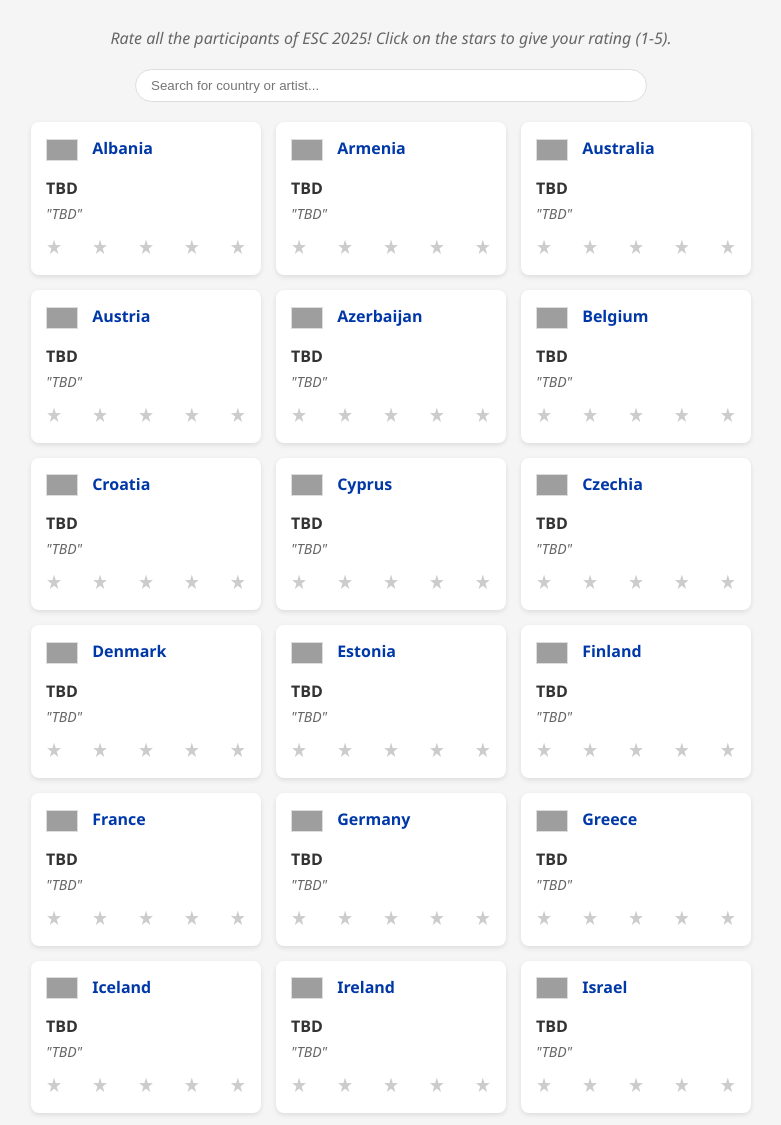
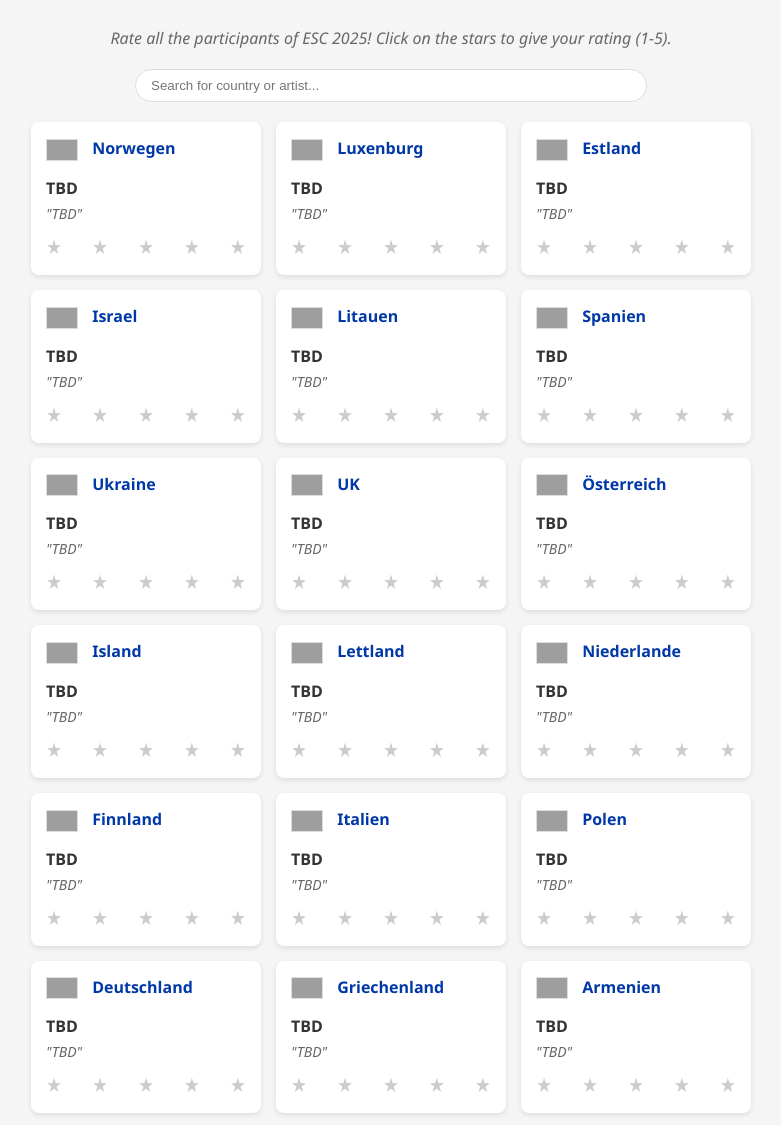
Before and after one commit to VasovanVado/Esc-Rating-Page, a plain HTML site: page index.html in a window 1280 px wide. Shown: the part 116-1241 px from the top of the page, without its empty margins (249-1030 px from the left). Drawn offline with Linux system fonts and the light colour scheme; grey boxes are pictures that could not be loaded.

Commit message:
Update index.html List of candidates

```diff
--- a/index.html
+++ b/index.html
@@ -149,40 +149,32 @@
         const participantsByYear = {
             // Template for 2025 (to be updated when participants are known)
             "2025": [
-                { country: "Albania", artist: "TBD", song: "TBD", flag: "al" },
-                { country: "Armenia", artist: "TBD", song: "TBD", flag: "am" },
-                { country: "Australia", artist: "TBD", song: "TBD", flag: "au" },
-                { country: "Austria", artist: "TBD", song: "TBD", flag: "at" },
-                { country: "Azerbaijan", artist: "TBD", song: "TBD", flag: "az" },
-                { country: "Belgium", artist: "TBD", song: "TBD", flag: "be" },
-                { country: "Croatia", artist: "TBD", song: "TBD", flag: "hr" },
-                { country: "Cyprus", artist: "TBD", song: "TBD", flag: "cy" },
-                { country: "Czechia", artist: "TBD", song: "TBD", flag: "cz" },
-                { country: "Denmark", artist: "TBD", song: "TBD", flag: "dk" },
-                { country: "Estonia", artist: "TBD", song: "TBD", flag: "ee" },
-                { country: "Finland", artist: "TBD", song: "TBD", flag: "fi" },
-                { country: "France", artist: "TBD", song: "TBD", flag: "fr" },
-                { country: "Germany", artist: "TBD", song: "TBD", flag: "de" },
-                { country: "Greece", artist: "TBD", song: "TBD", flag: "gr" },
-                { country: "Iceland", artist: "TBD", song: "TBD", flag: "is" },
-                { country: "Ireland", artist: "TBD", song: "TBD", flag: "ie" },
-                { country: "Israel", artist: "TBD", song: "TBD", flag: "il" },
-                { country: "Italy", artist: "TBD", song: "TBD", flag: "it" },
-                { country: "Latvia", artist: "TBD", song: "TBD", flag: "lv" },
-                { country: "Lithuania", artist: "TBD", song: "TBD", flag: "lt" },
-                { country: "Malta", artist: "TBD", song: "TBD", flag: "mt" },
-                { country: "Netherlands", artist: "TBD", song: "TBD", flag: "nl" },
-                { country: "Norway", artist: "TBD", song: "TBD", flag: "no" },
-                { country: "Poland", artist: "TBD", song: "TBD", flag: "pl" },
-                { country: "Portugal", artist: "TBD", song: "TBD", flag: "pt" },
-                { country: "San Marino", artist: "TBD", song: "TBD", flag: "sm" },
-                { country: "Serbia", artist: "TBD", song: "TBD", flag: "rs" },
-                { country: "Slovenia", artist: "TBD", song: "TBD", flag: "si" },
-                { country: "Spain", artist: "TBD", song: "TBD", flag: "es" },
-                { country: "Sweden", artist: "TBD", song: "TBD", flag: "se" },
-                { country: "Switzerland", artist: "TBD", song: "TBD", flag: "ch" },
-                { country: "Ukraine", artist: "TBD", song: "TBD", flag: "ua" },
-                { country: "United Kingdom", artist: "TBD", song: "TBD", flag: "gb" }
+                { country: "Norwegen", artist: "TBD", song: "TBD", flag: "al" },
+                { country: "Luxenburg", artist: "TBD", song: "TBD", flag: "am" },
+                { country: "Estland", artist: "TBD", song: "TBD", flag: "au" },
+                { country: "Israel", artist: "TBD", song: "TBD", flag: "at" },
+                { country: "Litauen", artist: "TBD", song: "TBD", flag: "az" },
+                { country: "Spanien", artist: "TBD", song: "TBD", flag: "be" },
+                { country: "Ukraine", artist: "TBD", song: "TBD", flag: "hr" },
+                { country: "UK", artist: "TBD", song: "TBD", flag: "cy" },
+                { country: "Österreich", artist: "TBD", song: "TBD", flag: "cz" },
+                { country: "Island", artist: "TBD", song: "TBD", flag: "dk" },
+                { country: "Lettland", artist: "TBD", song: "TBD", flag: "ee" },
+                { country: "Niederlande", artist: "TBD", song: "TBD", flag: "fi" },
+                { country: "Finnland", artist: "TBD", song: "TBD", flag: "fr" },
+                { country: "Italien", artist: "TBD", song: "TBD", flag: "de" },
+                { country: "Polen", artist: "TBD", song: "TBD", flag: "gr" },
+                { country: "Deutschland", artist: "TBD", song: "TBD", flag: "is" },
+                { country: "Griechenland", artist: "TBD", song: "TBD", flag: "ie" },
+                { country: "Armenien", artist: "TBD", song: "TBD", flag: "il" },
+                { country: "Schweiz", artist: "TBD", song: "TBD", flag: "it" },
+                { country: "Malta", artist: "TBD", song: "TBD", flag: "lv" },
+                { country: "Portugal", artist: "TBD", song: "TBD", flag: "lt" },
+                { country: "Dänemark", artist: "TBD", song: "TBD", flag: "mt" },
+                { country: "Schweden", artist: "TBD", song: "TBD", flag: "nl" },
+                { country: "Frankreich", artist: "TBD", song: "TBD", flag: "no" },
+                { country: "San marino", artist: "TBD", song: "TBD", flag: "pl" },
+                { country: "Albanien", artist: "TBD", song: "TBD", flag: "pt" },
             ],
 
             // Example data for 2024 (replace with actual participants when known)
```
